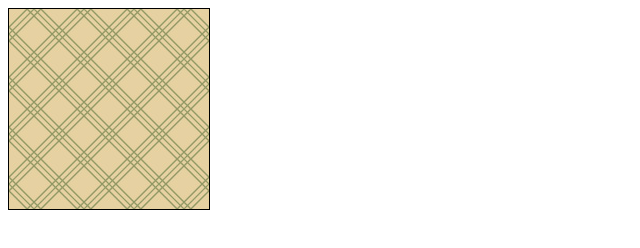
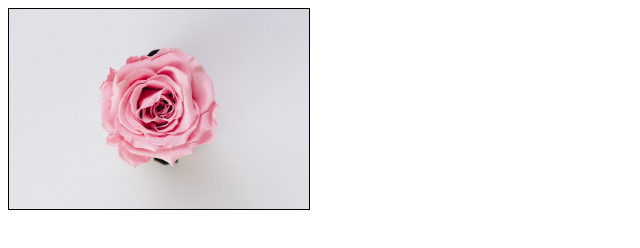
Before and after one commit to hadongkyoun/MyProject2, a plain HTML site: page index.html in a window 1280 px wide. Shown: the whole page, without its empty margins (0-640 px from the left). Drawn offline with Linux system fonts and the light colour scheme.

Commit message:
Use background function2

```diff
--- a/css/style.css
+++ b/css/style.css
@@ -1,7 +1,10 @@
 @charset "utf-8";
 section{
-  width: 200px;
+  width: 300px;
   height: 200px;
   border: 1px solid #000;
-  background-image: url(../img/pattern.png);
+  background-image: url(../img/rose.jpg);
+  background-repeat: no-repeat;
+  background-position: center center;
+  background-size: cover;
 }
```
